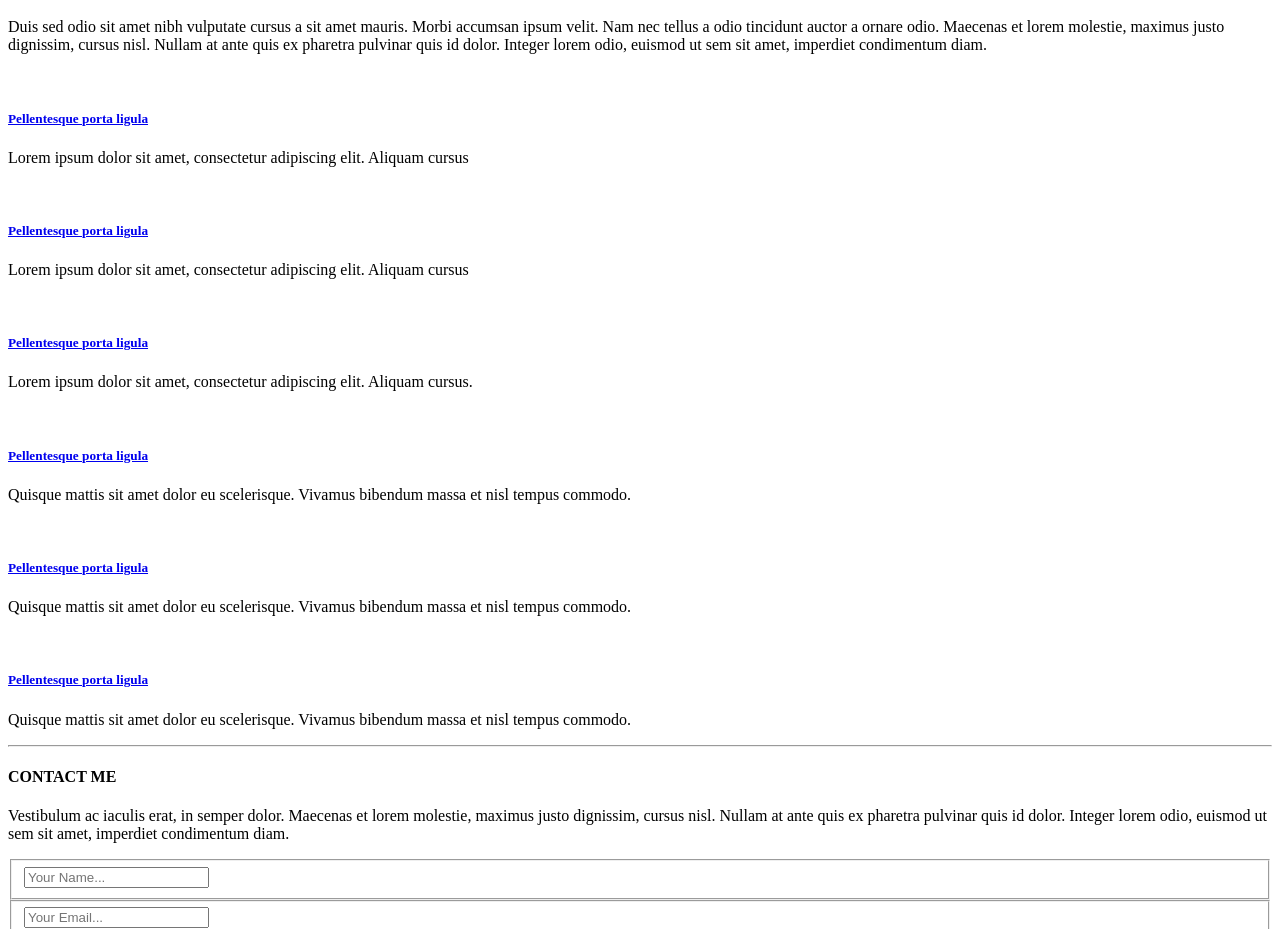
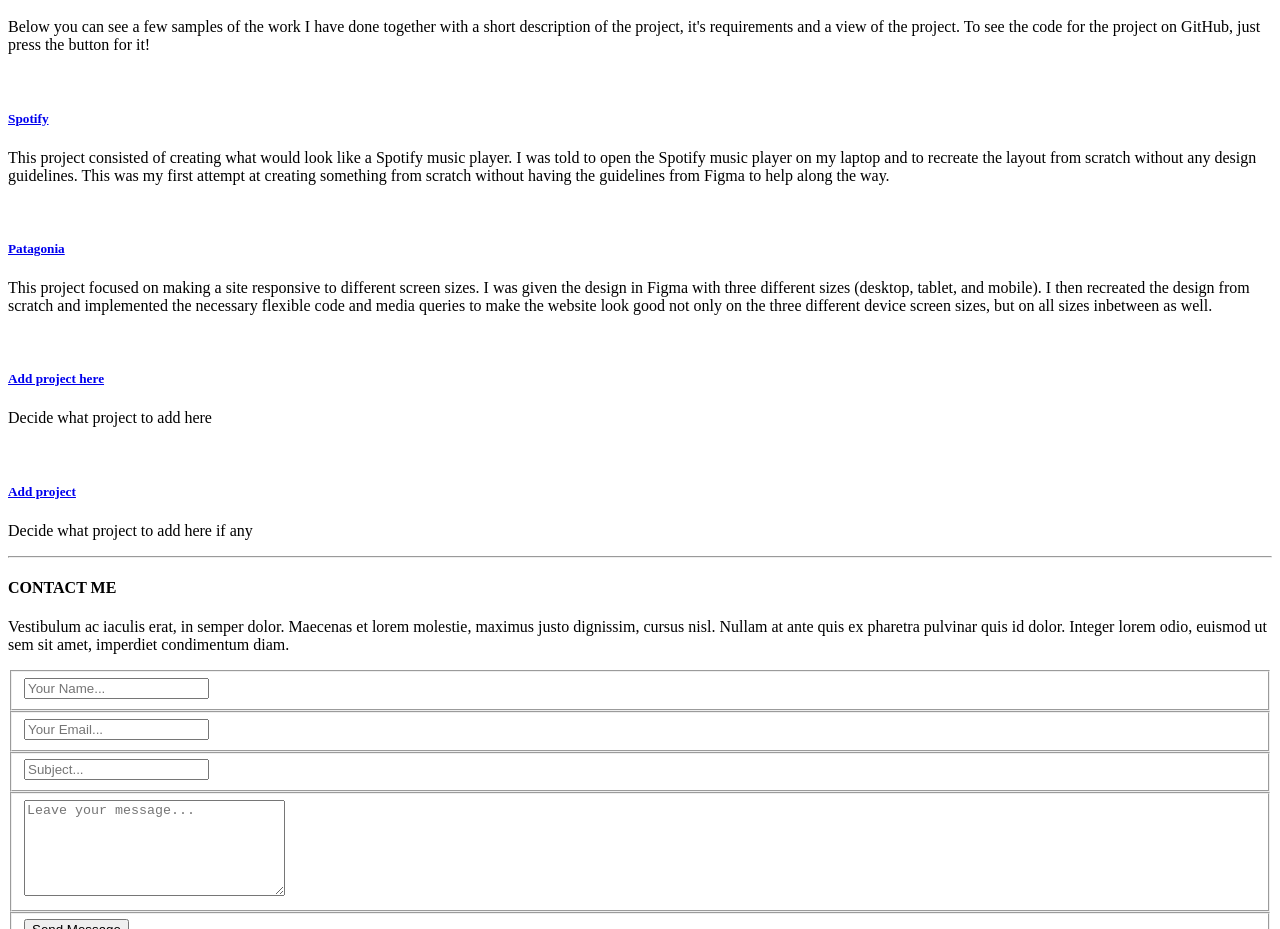
Before and after one commit to michelleandersson/portfolio, a plain HTML site: page index.html in a window 1280 px wide. Shown: the part 2812-3741 px from the top of the page. Drawn offline with nearby package versions, Linux system fonts and the light colour scheme; a script that the page names is missing; files whose address does not match are found by name.

Commit message:
add content to my work and fix html structure

```diff
--- a/index.html
+++ b/index.html
@@ -93,7 +93,7 @@
                         <hr>
                     </div>
                 </div>
-                </div> <!-- #about -->
+                </div> <!--about-->
 
                 <!-- EXPERIENCE -->
                 <div class="page-section" id="experience">
@@ -108,14 +108,16 @@
                             <hr>
                         </div>
                     </div>
-                    </div> <!-- #experience -->
+                    </div> <!--experience-->
 
                 <!-- PROJECTS -->
                 <div class="page-section" id="projects">
                 <div class="row">
                     <div class="col-md-12">
                         <h4 class="widget-title">EXAMPLES OF MY WORK</h4>
-                        <p>Duis sed odio sit amet nibh vulputate cursus a sit amet mauris. Morbi accumsan ipsum velit. Nam nec tellus a odio tincidunt auctor a ornare odio. Maecenas et lorem molestie, maximus justo dignissim, cursus nisl. Nullam at ante quis ex pharetra pulvinar quis id dolor. Integer lorem odio, euismod ut sem sit amet, imperdiet condimentum diam.</p>
+                        <p>Below you can see a few samples of the work I have done together with a short description of the project, it's requirements
+                            and a view of the project. To see the code for the project on GitHub, just press the button for it!
+                        </p>
                     </div>
                 </div>
                 <div class="row projects-holder">
@@ -123,9 +125,12 @@
                         <div class="project-item">
                             <img src="img/1.jpg" alt="">
                             <div class="project-hover">
-                                <div class="inside">
-                                    <h5><a href="#">Pellentesque porta ligula</a></h5>
-                                    <p>Lorem ipsum dolor sit amet, consectetur adipiscing elit. Aliquam cursus</p>
+                                <div class="inside"> <!--don't forget to fix spotify with Kate's notes-->
+                                    <h5><a href="https://github.com/michelleandersson/spotify" target="_blank" title="Click to see code on GitHub">Spotify</a></h5>
+                                    <p>This project consisted of creating what would look like a Spotify music player. I was told to open the Spotify
+                                        music player on my laptop and to recreate the layout from scratch without any design guidelines. This was my
+                                        first attempt at creating something from scratch without having the guidelines from Figma to help along the way.
+                                    </p>
                                 </div>
                             </div>
                         </div>
@@ -135,8 +140,12 @@
                             <img src="img/2.jpg" alt="">
                             <div class="project-hover">
                                 <div class="inside">
-                                    <h5><a href="#">Pellentesque porta ligula</a></h5>
-                                    <p>Lorem ipsum dolor sit amet, consectetur adipiscing elit. Aliquam cursus</p>
+                                    <h5><a href="https://github.com/michelleandersson/patagonia" target="_blank" title="Click to see code on GitHub">Patagonia</a></h5>
+                                    <p>This project focused on making a site responsive to different screen sizes. I was given the design in Figma
+                                        with three different sizes (desktop, tablet, and mobile). I then recreated the design from scratch and
+                                        implemented the necessary flexible code and media queries to make the website look good not only on the
+                                        three different device screen sizes, but on all sizes inbetween as well.
+                                    </p>
                                 </div>
                             </div>
                         </div>
@@ -146,8 +155,8 @@
                             <img src="img/3.jpg" alt="">
                             <div class="project-hover">
                                 <div class="inside">
-                                    <h5><a href="#">Pellentesque porta ligula</a></h5>
-                                    <p>Lorem ipsum dolor sit amet, consectetur adipiscing elit. Aliquam cursus.</p>
+                                    <h5><a href="#">Add project here</a></h5>
+                                    <p>Decide what project to add here</p>
                                 </div>
                             </div>
                         </div>
@@ -157,36 +166,14 @@
                             <img src="img/4.jpg" alt="">
                             <div class="project-hover">
                                 <div class="inside">
-                                    <h5><a href="#">Pellentesque porta ligula</a></h5>
-                                    <p>Quisque mattis sit amet dolor eu scelerisque. Vivamus bibendum massa et nisl tempus commodo.</p>
-                                </div>
-                            </div>
-                        </div>
-                    </div>
-                    <div class="col-md-4 col-sm-6">
-                        <div class="project-item">
-                            <img src="img/5.jpg" alt="">
-                            <div class="project-hover">
-                                <div class="inside">
-                                    <h5><a href="#">Pellentesque porta ligula</a></h5>
-                                    <p>Quisque mattis sit amet dolor eu scelerisque. Vivamus bibendum massa et nisl tempus commodo.</p>
-                                </div>
-                            </div>
-                        </div>
-                    </div>
-                    <div class="col-md-4 col-sm-6">
-                        <div class="project-item">
-                            <img src="img/6.jpg" alt="">
-                            <div class="project-hover">
-                                <div class="inside">
-                                    <h5><a href="#">Pellentesque porta ligula</a></h5>
-                                    <p>Quisque mattis sit amet dolor eu scelerisque. Vivamus bibendum massa et nisl tempus commodo.</p>
+                                    <h5><a href="#">Add project</a></h5>
+                                    <p>Decide what project to add here if any</p>
                                 </div>
                             </div>
                         </div>
                     </div>
                 </div> <!-- .projects-holder -->
-                </div>
+                </div> <!--projects-->
                 <hr>
 
                 <!-- CONTACT -->
@@ -225,10 +212,10 @@
                     </div>
                 </div>
 
-            </div>
+            </div> <!--content-wrapper-->
 
-        </div>
-    </div>
+        </div> <!--fluid-container-->
+    </div> <!--main-content-->
 
     <script src="js/vendor/jquery-1.10.2.min.js"></script>
     <script src="js/min/plugins.min.js"></script>
```
